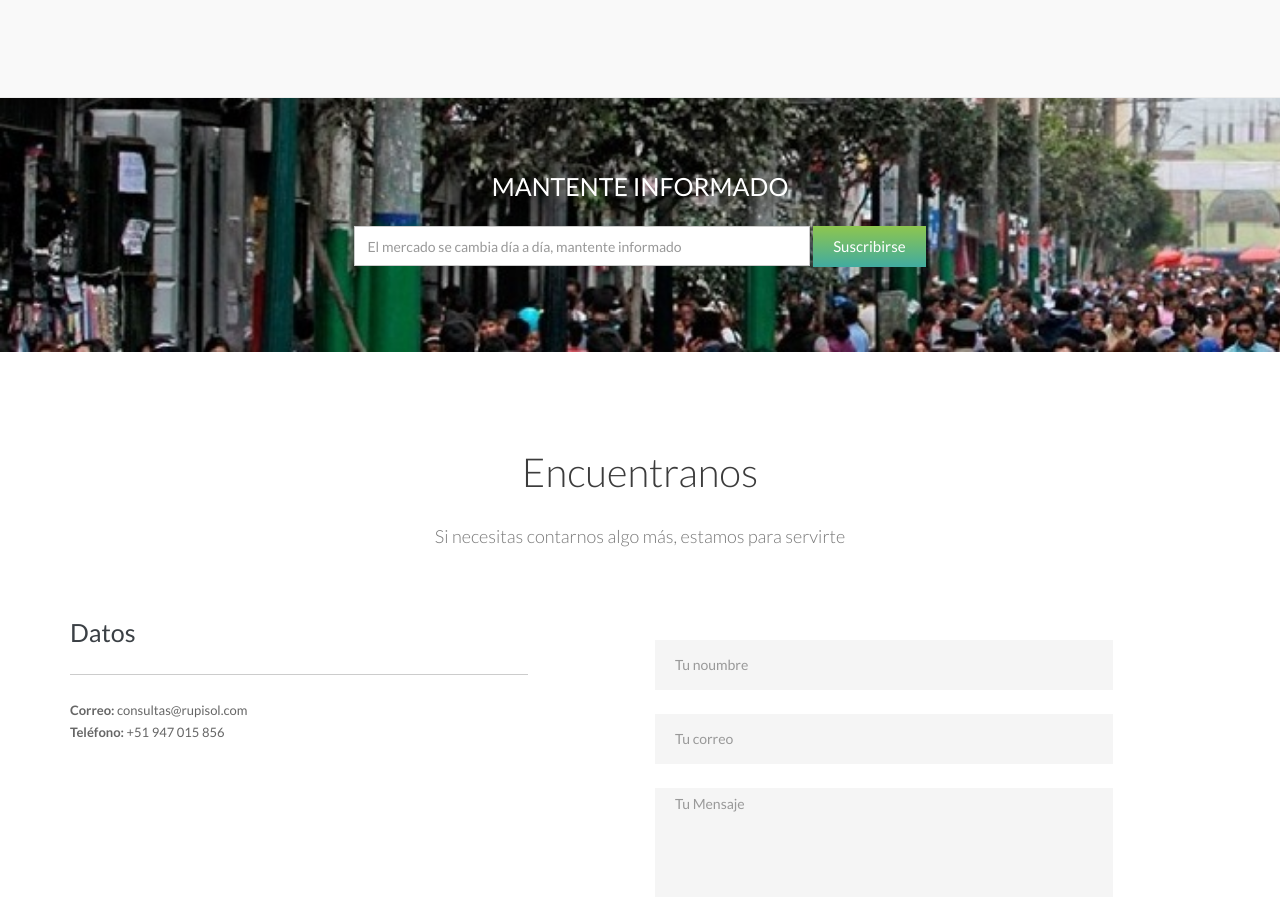
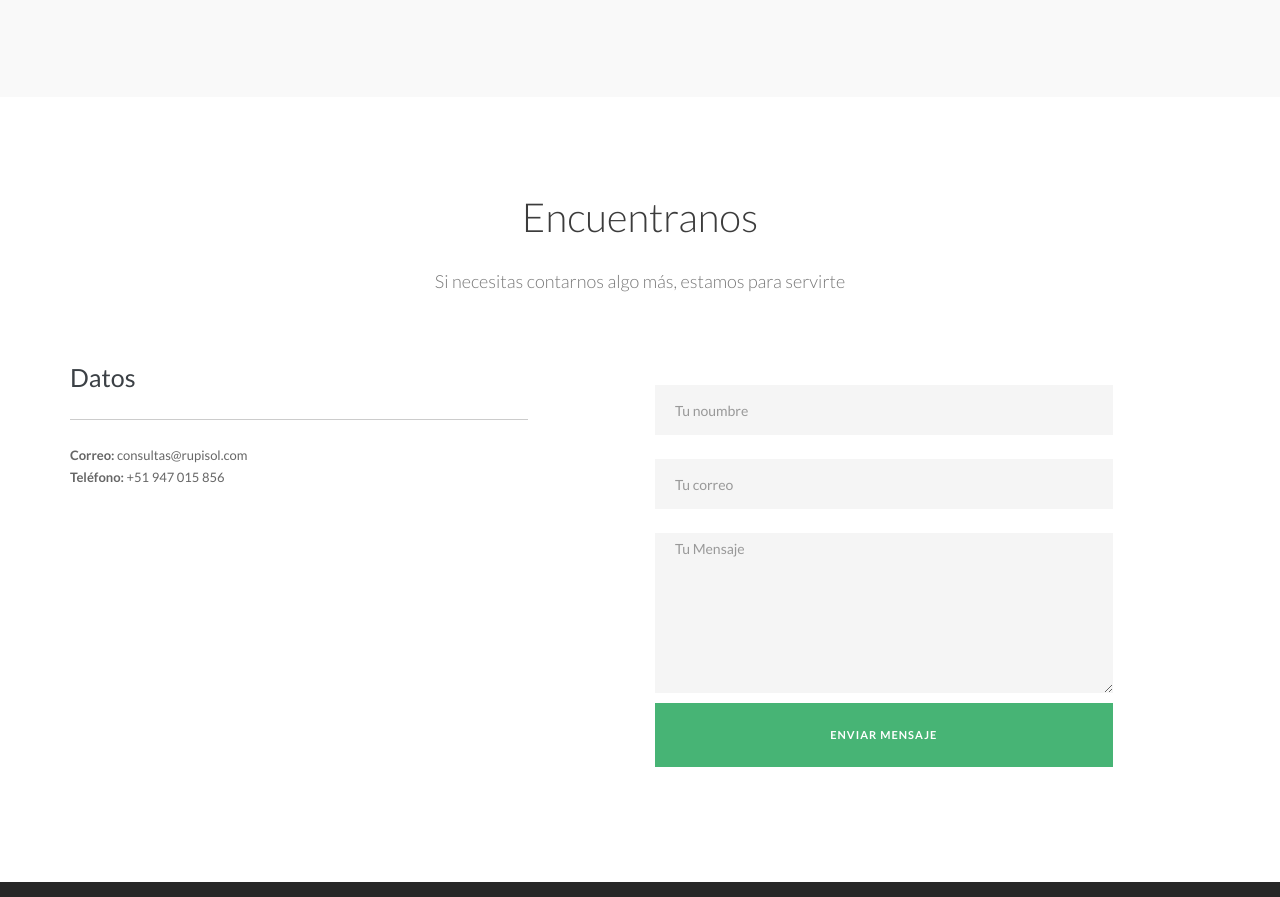
Before and after one commit to murgiuf/murgiuf.github.io, a plain HTML site: page index.html in a window 1280 px wide. Shown: the part 1329-2226 px from the top of the page. Drawn offline with nearby package versions, Linux system fonts and the light colour scheme; some packages are replaced by stand-ins of ours; files whose address does not match are found by name.

Commit message:
Update index.html

```diff
--- a/index.html
+++ b/index.html
@@ -188,23 +188,7 @@
             </div><!-- .container close -->
         </section><!-- #service close -->
 
-        <section id="call-to-action" class="section">
-            <div class="container">
-                <div class="row">
-                    <div class="col-md-12 wow text-center">
-                        <div class="block">
-                            <h2>Mantente Informado</h2>
-                            <div class="form-group">
-                                <input type="text" class="form-control" placeholder="El mercado se cambia día a día, mantente informado">
-                                <button class="btn btn-default btn-submit" type="submit">Suscribirse</button>
-                            </div>
-                        </div>
-                    </div>
-                </div>
-            </div>
-        </section><!-- #call-to-action close -->
-
-        <!--
+       <!--
         Contact start
         ==================== -->
         <section id="contact" class="section">
```
